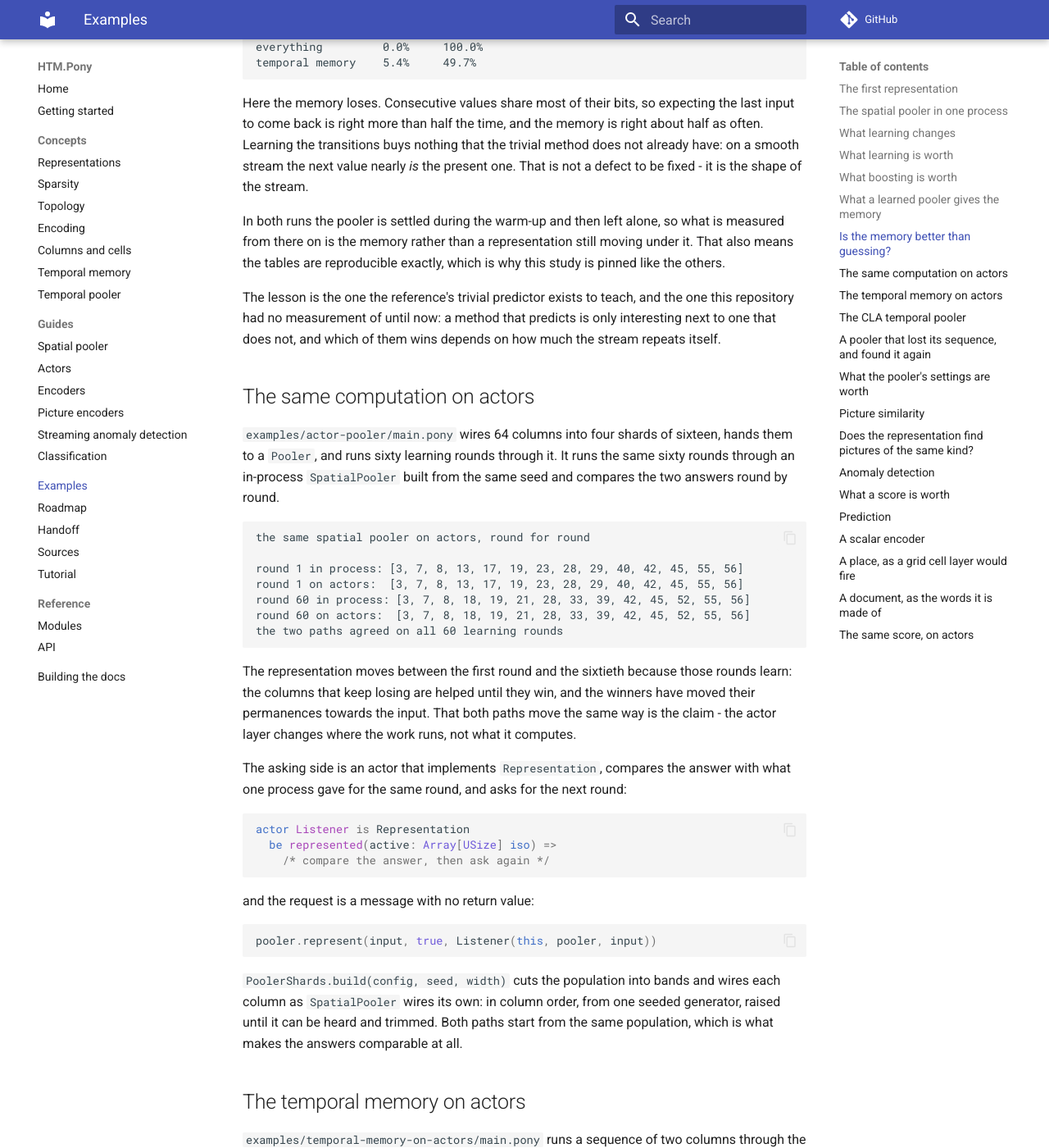
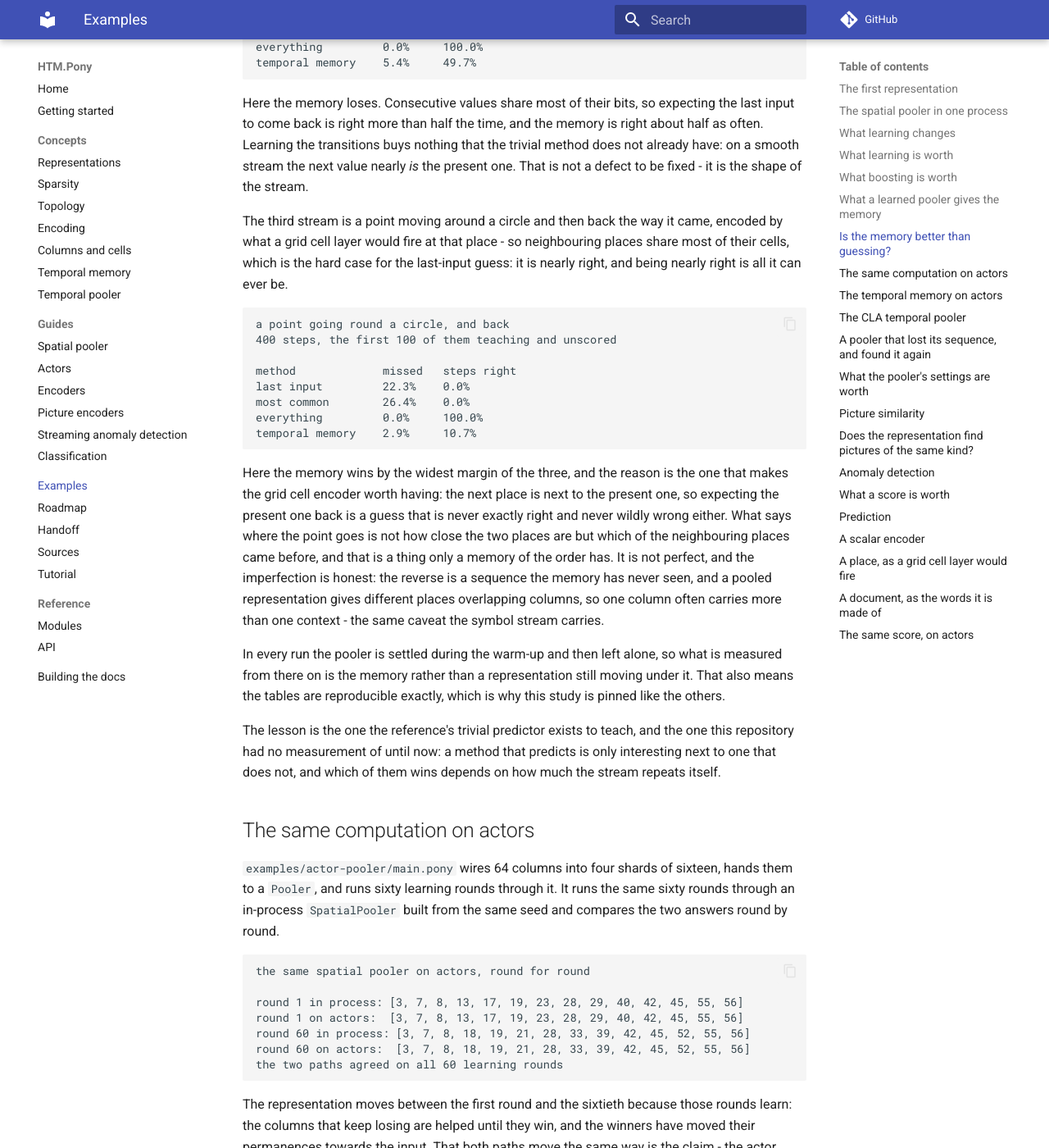
Before and after one commit to d-led/htm.pony, an MkDocs documentation site: the page built from docs/examples.md, in a window 1280 px wide and 1400 px high, scrolled down 6962 px. Shown: the whole window at 82% size. Built offline with MkDocs 1.6.1 and Material for MkDocs 9.7.7, drawn with Linux system fonts in a browser that asks for light colours; comment, search, counter and statistics services are not loaded; some of the changed text lies outside the part shown.

Commit message:
let the memory follow a point round a circle
The picture benchmark answered whether a representation finds like pictures.
This answers the neighbouring question the same way: given a sequence whose
next step a guess can nearly but never exactly reach, does a temporal memory
know where it goes?

The third stream in prediction-baselines is a point moving around a circle one
step at a time and then back the way it came, drawn by rotating a point by a
fixed angle rather than by trigonometry, twenty places to the lap. It is
encoded by the grid cell encoder, which until now had an example and no use:
neighbouring places share most of their cells, so the stream arrives as
overlapping inputs rather than unrelated ones, and repeating the last input is
a guess that is nearly right and never exactly right.

On four hundred steps, a hundred of them teaching:

  last input         22.3% missed
  most common        26.4% missed
  temporal memory     2.9% missed

Eight times fewer surprises than the best guess, and the widest margin of the
three streams. What says where the point goes next is not how close the two
places are but which of the neighbouring places came before, which is the one
thing a memory of the order has and no open-loop guess does. It is not exact -
the reverse is a sequence it has never seen, and a pooled representation gives
different places overlapping columns - and the docs say so rather than rounding
it away.

The two streams that were already there are unchanged to the digit, which is
what a pinned study is for: the new stream had to be added without moving the
old numbers. 268 tests, twenty-one examples, five pinned studies, --strict.

````diff
--- a/docs/examples.md
+++ b/docs/examples.md
@@ -300,7 +300,7 @@ learned against wired, one setting against another. `examples/prediction-baselin
 asks the question those cannot - is a temporal memory better than the guesses
 that need no learning at all?
 
-Two streams, each encoded and pooled the same way, and four methods asked at
+Three streams, each encoded and pooled the same way, and four methods asked at
 every step which of the columns they expect. What is kept is the share each
 missed, so nought means everything that arrived was anticipated. The open-loop
 methods are the reference's `trivialPredictor.go`: `last input` expects this step
@@ -354,7 +354,35 @@ right about half as often. Learning the transitions buys nothing that the trivia
 method does not already have: on a smooth stream the next value nearly *is* the
 present one. That is not a defect to be fixed - it is the shape of the stream.
 
-In both runs the pooler is settled during the warm-up and then left alone, so
+The third stream is a point moving around a circle and then back the way it
+came, encoded by what a grid cell layer would fire at that place - so
+neighbouring places share most of their cells, which is the hard case for the
+last-input guess: it is nearly right, and being nearly right is all it can ever
+be.
+
+```
+a point going round a circle, and back
+400 steps, the first 100 of them teaching and unscored
+
+method             missed   steps right
+last input         22.3%    0.0%
+most common        26.4%    0.0%
+everything         0.0%     100.0%
+temporal memory    2.9%     10.7%
+```
+
+Here the memory wins by the widest margin of the three, and the reason is the
+one that makes the grid cell encoder worth having: the next place is next to the
+present one, so expecting the present one back is a guess that is never exactly
+right and never wildly wrong either. What says where the point goes is not how
+close the two places are but which of the neighbouring places came before, and
+that is a thing only a memory of the order has. It is not perfect, and the
+imperfection is honest: the reverse is a sequence the memory has never seen, and
+a pooled representation gives different places overlapping columns, so one
+column often carries more than one context - the same caveat the symbol stream
+carries.
+
+In every run the pooler is settled during the warm-up and then left alone, so
 what is measured from there on is the memory rather than a representation still
 moving under it. That also means the tables are reproducible exactly, which is why
 this study is pinned like the others.
@@ -725,6 +753,12 @@ not fire in one place; it fires wherever it is near a node of its lattice, so it
 receptive field is not a blob but the repeating hexagonal pattern shown, with
 the cells of its module competing for the same nodes at other phases.
 
+That overlapping, non-blob code has one use in this repository outside the
+encoder's own example: a point moving around a circle, in
+[Is the memory better than guessing?](#is-the-memory-better-than-guessing), where
+the places it fires for are a trajectory and the question is whether a temporal
+memory can follow one.
+
 ## A document, as the words it is made of
 
 `examples/document-similarity/main.pony` encodes five sentences and prints how
````
Also changed, not shown: docs/sources.md (+1 -1 lines), 2 other files.
